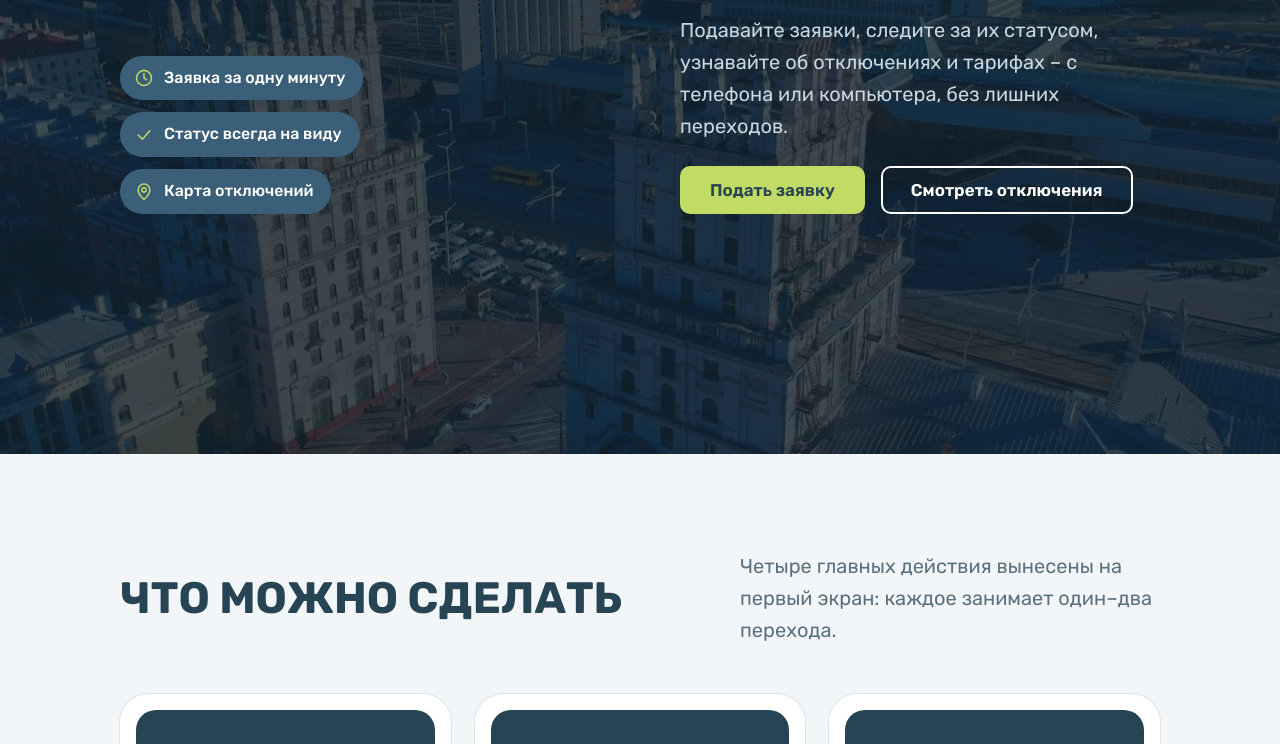
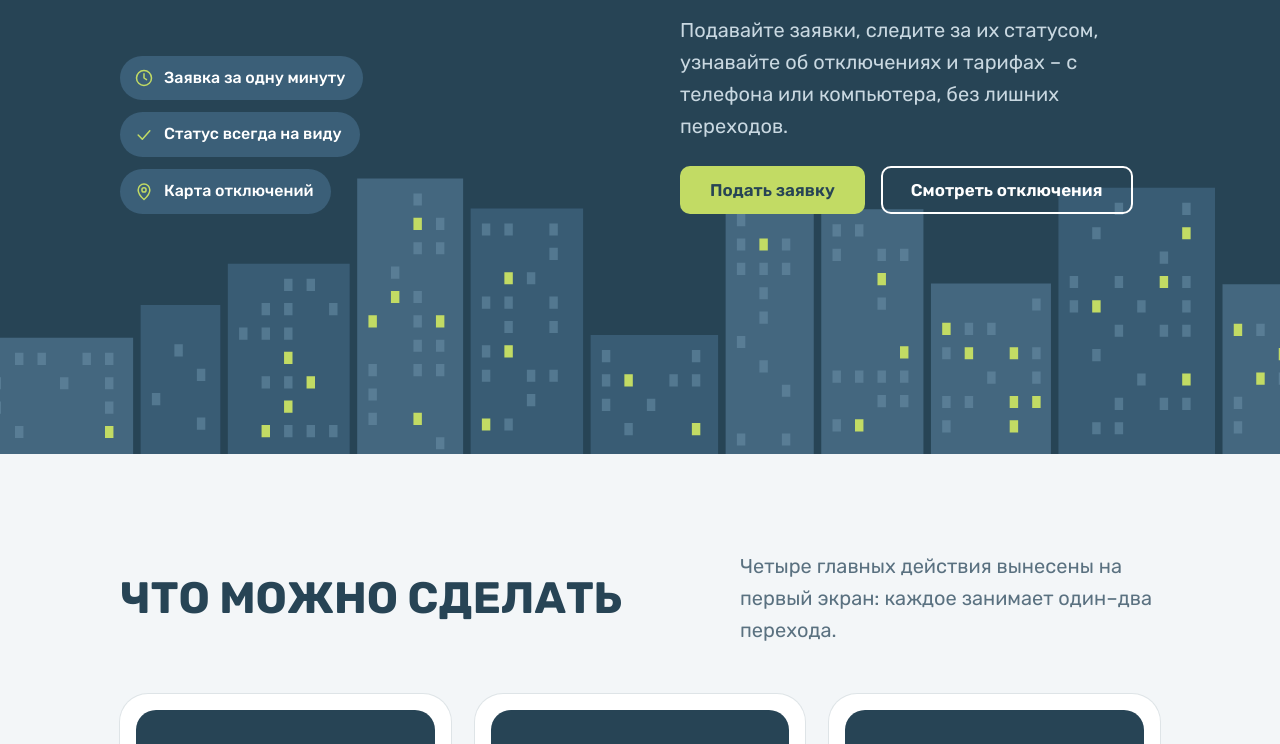
Before and after one commit to luchilica/domkom, a website: page index.html in a window 1280 px wide. Shown: the part 275-1019 px from the top of the page. Drawn offline with Linux system fonts and the light colour scheme.

Commit message:
Главный экран: векторный силуэт городских домов вместо фотографии; DESIGN.md обновлён
Co-Authored-By: Claude Sonnet 5.5 <noreply@anthropic.com>
Claude-Session: https://claude.ai/code/session_01DrFCr5b5AP35RVWyATuJkk

```diff
--- a/index.html
+++ b/index.html
@@ -42,7 +42,7 @@
   </header>
   <main id="main" tabindex="-1">
     <section class="hero" aria-labelledby="hero-title">
-      <img class="hero__art" src="assets/photos/hero-minsk-800.webp" srcset="assets/photos/hero-minsk-800.webp 800w, assets/photos/hero-minsk.webp 1200w" sizes="100vw" alt="" width="1200" height="900" fetchpriority="high">
+      <img class="hero__art" src="assets/city.svg" alt="" width="1440" height="320">
       <div class="container hero__body">
         <h1 class="display" id="hero-title">Коммунальные услуги <span class="hero__accent">без лишних шагов</span></h1>
         <div class="hero__row">
--- a/scss/main.scss
+++ b/scss/main.scss
@@ -542,26 +542,17 @@ button {
 
   &__art {
     position: absolute;
-    inset: 0;
+    left: 0;
+    bottom: 0;
     width: 100%;
-    height: 100%;
+    height: 220px;
     object-fit: cover;
-    object-position: center 35%;
+    object-position: left bottom;
     pointer-events: none;
-  }
-
-  // сплошная полупрозрачная заливка для читаемости текста поверх фото
-  &::before {
-    content: "";
-    position: absolute;
-    inset: 0;
-    z-index: 1;
-    background: rgba(18, 36, 48, .8);
   }
 
   &__body {
     position: relative;
-    z-index: 2;
     display: grid;
     gap: 32px;
     padding-top: 40px;
@@ -599,6 +590,10 @@ button {
 
   @media (min-width: $bp-md) {
     padding-bottom: 240px;
+
+    &__art {
+      height: 300px;
+    }
   }
 }
 
```
Also changed, not shown: DESIGN.md (+1 -1 lines), assets/photos/hero-minsk-800.webp (deleted), assets/photos/hero-minsk.webp (deleted), css/main.css.
